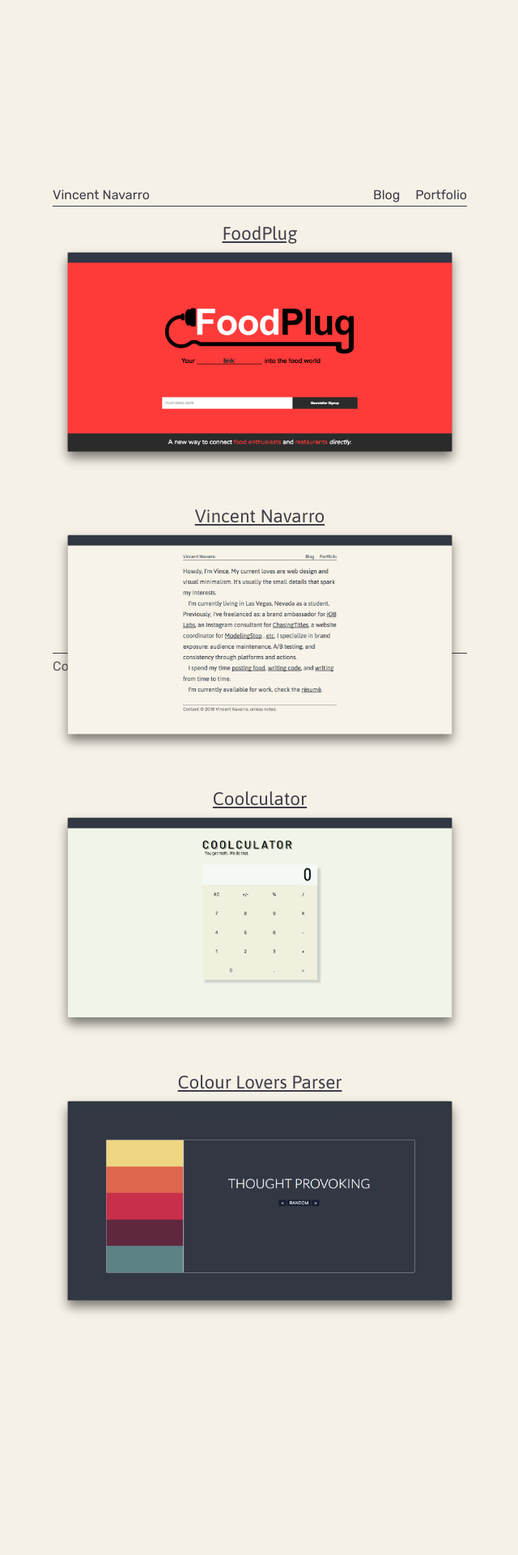
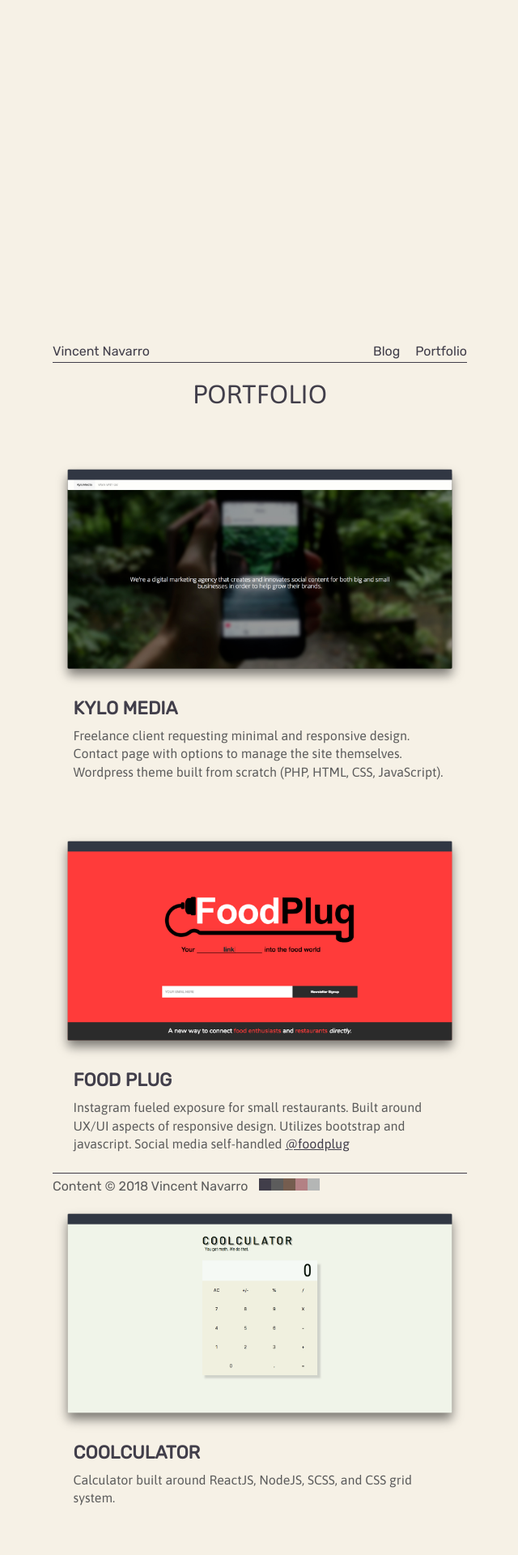
Before and after one commit to VincentNavarro/vincentnavarro.com, a Jekyll site: the page built from portfolio.md, in a window 1280 px wide. Shown: the top 1920 px of the page at 81% size, without its empty margins (319-959 px from the left). Built offline with Jekyll 4.4.1, drawn with Linux system fonts in a browser that asks for light colours; nearby versions of some CDN libraries; before the commit the page ends 1672 px from its top, so only the background shows below that; some of the changed text lies outside the part shown.

Commit message:
portfolio update and styling

```diff
--- a/css/styles.sass
+++ b/css/styles.sass
@@ -205,7 +205,7 @@
       overflow-x: scroll
 
 .portfolio
-   text-align: center
+   // text-align: center
 
    p
       text-align: left
@@ -222,6 +222,25 @@
       font-size: 1.4rem
       font-weight: normal
 
-h2
-   font-weight: normal
-   font-size: 1.4rem
+   #workHead
+      text-align: center
+      font-size: 2rem
+
+   .workTitle
+      font-weight: bold
+      font-size: 1.4rem
+      margin: 0
+      font-family: $serif
+      padding: 1vh 2vw
+
+
+   .workParagraph
+      font-family: $sans-serif
+      line-height: 1.4rem !important
+      font-weight: normal
+      font-size: 1rem
+      color: $fade
+      padding: 0 2vw
+
+   .workImage
+      margin-top: 5vw
--- a/portfolio.md
+++ b/portfolio.md
@@ -4,26 +4,63 @@
 permalink: "/portfolio"
 tags: link
 ---
-# [FoodPlug](http://foodplug.us)
 
-![foodplug]({{"/assets/portfolio/foodplug.png" | absolute_url }}){:width="100%"}
+# PORTFOLIO
+{:#workHead}
 
-<br>
 
-# [Vincent Navarro](https://github.com/VincentNavarro/vincentnavarro.com)
+<!-- kylomedia -->
+[![kylomedia](/assets/portfolio/kylomedia.png){:width="100%" class="workImage"}](http://kylomedia.com)
 
-   ![vincentnavarro]({{"/assets/portfolio/vincentnavarro.png" | absolute_url }}){:width="100%"}
+## KYLO MEDIA
+{:.workTitle}
 
-<br>
+Freelance client requesting minimal and responsive design. Contact page with options to manage the site themselves. Wordpress theme built from scratch (PHP, HTML, CSS, JavaScript).
+{:.workParagraph}
 
-# [Coolculator](https://github.com/VincentNavarro/coolculator)
+<!-- foodplug -->
+[![foodplug](/assets/portfolio/foodplug.png){:width="100%" class="workImage"}](http://foodplug.us)
 
-   ![coolculator]({{"/assets/portfolio/coolculator.png" | absolute_url }}){:width="100%"}
+## FOOD PLUG
+{:.workTitle}
 
-<br>
+Instagram fueled   exposure for small restaurants. Built around UX/UI aspects of responsive design. Utilizes bootstrap and javascript. Social media self-handled <a href="https://instagram.com/officialfoodplug">@foodplug</a>
+{:.workParagraph}
 
-# [Colour Lovers Parser](https://github.com/VincentNavarro/colourLoversParser)
+<!-- coolculator -->
+[![Coolculator](/assets/portfolio/coolculator.png){:width="100%" class="workImage"}](https://github.com/VincentNavarro/coolculator)
 
-   ![colourloversparser]({{"/assets/portfolio/colourloversparser.png" | absolute_url }}){:width="100%"}
+## COOLCULATOR
+{:.workTitle}
 
-<br>
+Calculator built around ReactJS, NodeJS, SCSS, and CSS grid system.
+{:.workParagraph}
+
+<!-- vincent navarro -->
+[![Vincent Navarro](/assets/portfolio/vincentnavarro.png){:width="100%" class="workImage"}](https://github.com/VincentNavarro/vincentnavarro.com)
+
+## VINCENT NAVARRO
+{:.workTitle}
+
+Portfolio website built using a Jekyll, SASS, and github pages.
+{:.workParagraph}
+
+
+<!-- newtab -->
+[![New Tab](/assets/portfolio/newtab.png){:width="100%" class="workImage"}](http://vinceofalltrades.com)
+
+## NEW TAB
+{:.workTitle}
+
+New tab page built for myself. Focusing on UI aspects and responsive design.
+{:.workParagraph}
+
+
+<!-- colourloversparser -->
+[![ColourLoversParser](/assets/portfolio/colourloversparser.png){:width="100%" class="workImage"}](https://github.com/VincentNavarro/colourLoversParser)
+
+## COLOUR LOVERS PARSER
+{:.workTitle}
+
+Color display utilizing JSON file parsing from colourLovers.com. Changes color based of hex colors scraped.
+{:.workParagraph}
```
Also changed, not shown: blog.md (+1 -1 lines), index.md (+13 -13 lines), assets/portfolio/kylomedia.png (added), assets/portfolio/wsiw.png (added).
